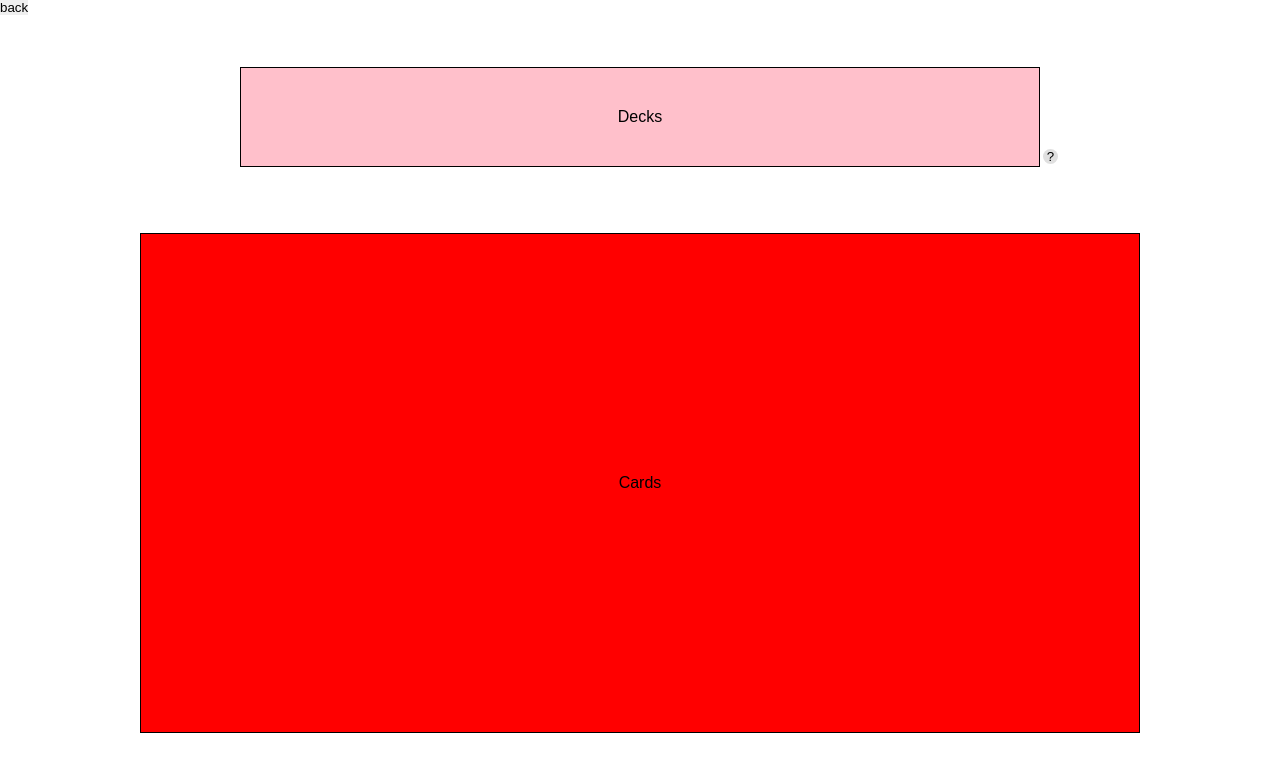
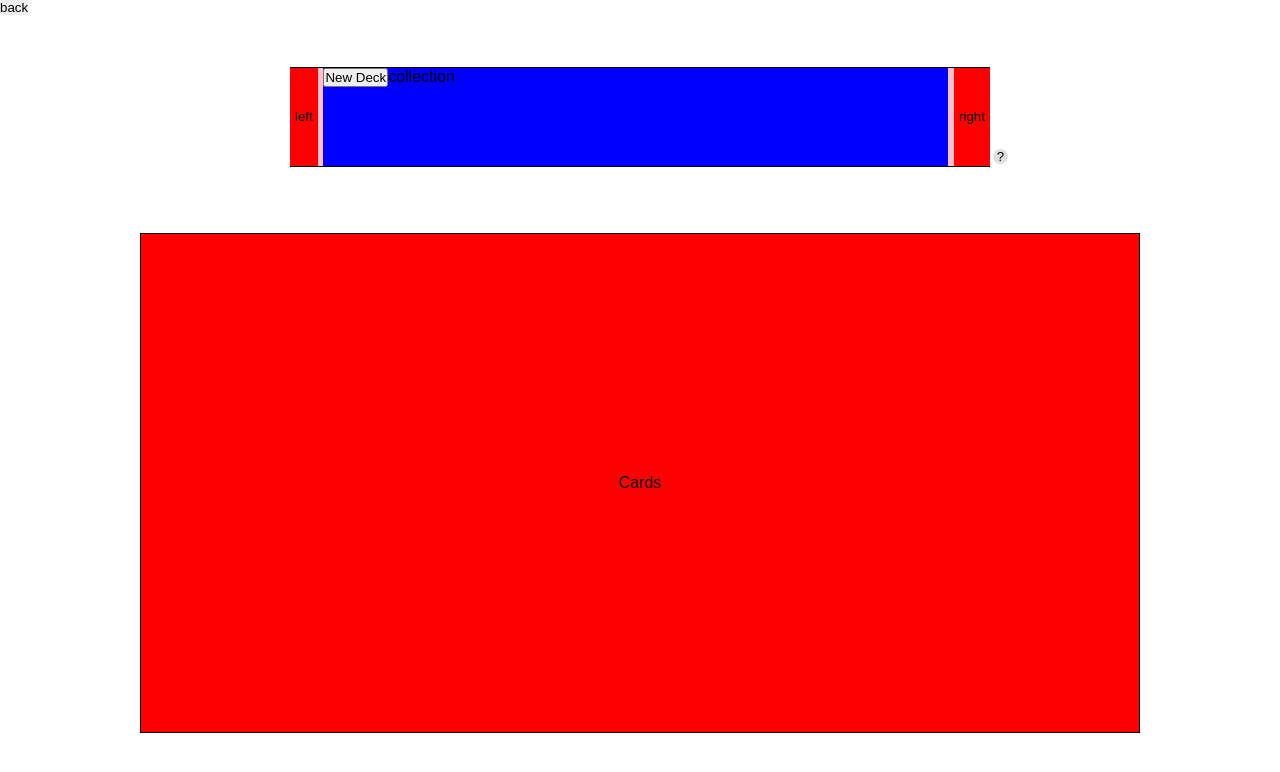
Before and after one commit to lam-garr/CCG-Sample, a React (Create React App) app in the folder client/: page /collection in a window 1280 px wide. Shown: the top 772 px of the page. Built offline with nearby package versions, Linux system fonts and the light colour scheme.

Commit message:
Add deck component

```diff
--- /dev/null
+++ b/client/src/components/Decks.tsx
@@ -0,0 +1,24 @@
+import React from "react";
+import deckPropInterface from "../utils/interfaces/deckPropInterface";
+import "../styles/Decks.css";
+
+function Decks(prop: deckPropInterface){
+    return(
+        prop.deckBuilderIsOpen ?
+        <section className="deck-builder">
+            builder
+            <button className="deck-builder-close-btn" onClick={prop.handleCloseDeckBuilder}>finish</button>
+        </section>
+        :
+        <section className="deck-collection">
+            <button className="deck-collection-left-btn">left</button>
+            <div className="deck-collection-decks">
+                <button onClick={prop.handleOpenDeckBuilder}>New Deck</button>
+                collection
+            </div>
+            <button className="deck-collection-right-btn">right</button>
+        </section>
+    )
+}
+
+export default Decks;
--- a/client/src/pages/Collection.tsx
+++ b/client/src/pages/Collection.tsx
@@ -2,6 +2,7 @@ import React, { useState, useEffect } from "react";
 import { useNavigate } from "react-router-dom";
 import CollectionHelpModal from "../components/CollectionHelpModal";
 import Overlay from "../components/Overlay";
+import Decks from "../components/Decks";
 import { FontAwesomeIcon } from "@fortawesome/react-fontawesome";
 import { faReply } from "@fortawesome/free-solid-svg-icons";
 import collectionPropInterface from "../utils/interfaces/collectionPropInterface";
@@ -10,6 +11,8 @@ import "../styles/Collection.css";
 function Collection(prop: collectionPropInterface){
 
     const [ helpModalOpen, setHelpModalOpen ] = useState(false);
+
+    const [ deckBuilderOpen, setDeckBuilderOpen ] = useState(false);
 
     const navigate = useNavigate();
 
@@ -27,13 +30,21 @@ function Collection(prop: collectionPropInterface){
         navigate("/")
     }
 
+    const openDeckBuilder = () => {
+        setDeckBuilderOpen(true);
+    }
+
+    const closeDeckBuilder = () => {
+        setDeckBuilderOpen(false);
+    }
+
     return(
         <main className="collection-content">
             <CollectionHelpModal modalIsOpen={helpModalOpen} handleCloseModal={closeHelpMOdal}/>
             <Overlay isOpen={prop.overlayIsOpen}/>
             <button className="collection-back-btn" onClick={navigateToMenu}>back</button>
-            <section className="collection-section-one">
-                <div>Decks</div>
+            <section className={`collection-section-one ${deckBuilderOpen?"builder":""}`}>
+                <Decks deckBuilderIsOpen={deckBuilderOpen} handleOpenDeckBuilder={openDeckBuilder} handleCloseDeckBuilder={closeDeckBuilder}/>
                 <button className="collection-help-btn" onClick={openHelpModal}>?</button>
             </section>
             <section className="collection-section-two">
--- a/client/src/styles/Collection.css
+++ b/client/src/styles/Collection.css
@@ -14,10 +14,14 @@
     justify-content: center;
     align-items: center;
     height: 100px;
-    width: 800px;
+    width: 700px;
     background-color: pink;
     position: relative;
     border: 1px solid black;
+}
+
+.collection-section-one.builder{
+    width:600px;
 }
 
 .collection-section-two{
--- /dev/null
+++ b/client/src/styles/Decks.css
@@ -0,0 +1,51 @@
+.deck-collection{
+    width: 700px;
+    height: 100%;
+    display: flex;
+    flex-direction: row;
+    justify-content: space-between;
+}
+
+.deck-collection-decks{
+    width: 625px;
+    height: inherit;
+    background-color: blue;
+}
+
+.deck-collection-left-btn{
+    padding: 5px;
+    cursor: pointer;
+    border: none;
+    background-color: red;
+}
+
+.deck-collection-right-btn{
+    padding: 5px;
+    cursor: pointer;
+    border: none;
+    background-color: red;
+}
+
+.deck-builder{
+    display: flex;
+    flex-direction: row;
+    width: 600px;
+    height: 100%;
+    position: relative;
+}
+
+.deck-builder-close-btn{
+    width: 45px;
+    height: 15px;
+    cursor: pointer;
+    border: none;
+    margin: 2px;
+    background: none;
+    position: absolute;
+    right: -45px;
+    top: 0;
+}
+
+.deck-builder-close-btn:hover{
+    color: navy;
+}
--- /dev/null
+++ b/client/src/utils/interfaces/deckPropInterface.ts
@@ -0,0 +1,5 @@
+export default interface deckPropInterface{
+    deckBuilderIsOpen: boolean;
+    handleOpenDeckBuilder: () => void,
+    handleCloseDeckBuilder: () => void;
+}
```
